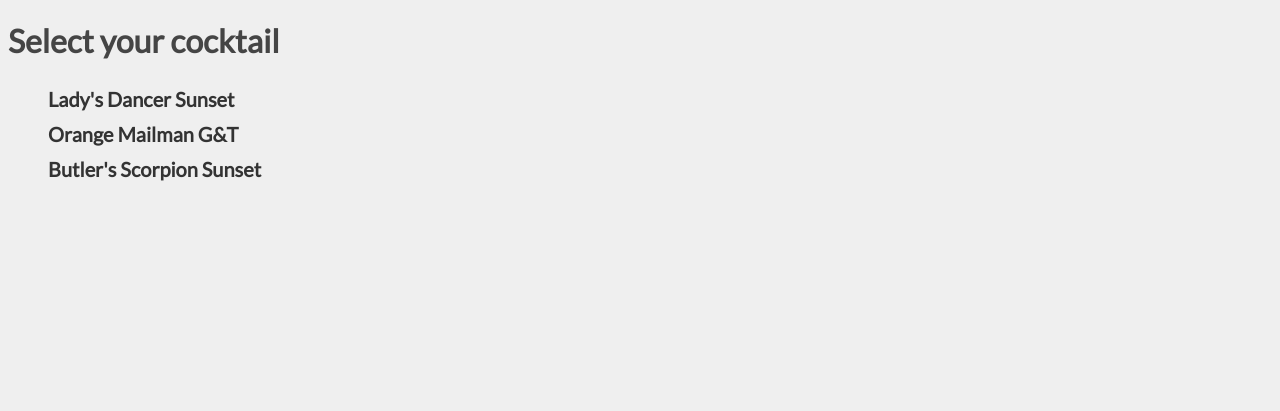
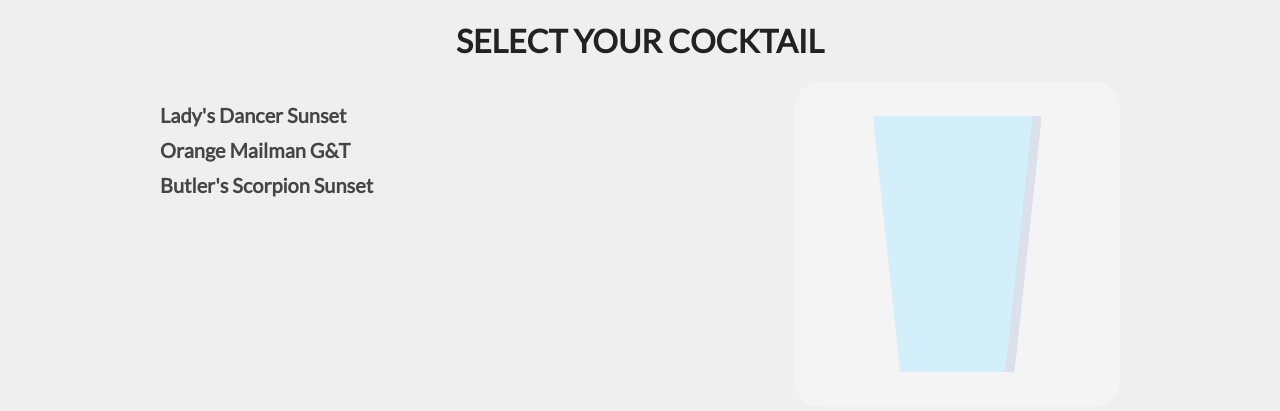
Before and after one commit to dtalkachou/cocktails-example, a plain HTML site: page index.html in a window 1280 px wide. Drawn offline with Linux system fonts and the light colour scheme.

Commit message:
Glass added

```diff
--- a/css/styles.css
+++ b/css/styles.css
@@ -4,10 +4,39 @@ body {
     font-family: Lato, sans-serif;
 }
 
+h1 {
+    text-align: center;
+    text-transform: uppercase;
+    color: #222;
+}
+
+.container {
+    max-width: 960px;
+    margin: auto;
+}
+
+#cocktails {
+    display: flex;
+    justify-content: space-between;
+}
+
+#cocktails ul {
+    padding: 0;
+}
+
 #cocktails li {
     list-style: none;
-    color: #333;
     font-size: 1.25em;
     line-height: 1.75em;
     font-weight: bold;
 }
+
+#cocktails .glass {
+    display: flex;
+    justify-content: center;
+    align-items: center;
+    background-color: #f4f4f4;
+    border-radius: 25px;
+    width: 325px;
+    height: 325px;
+}
--- a/index.html
+++ b/index.html
@@ -7,9 +7,17 @@
 </head>
 <body>
     <h1>Select your cocktail</h1>
-    <div id="cocktails">
+    <div id="cocktails" class="container">
         <ul class="cocktail-list">
         </ul>
+        <div class="glass">
+            <svg id="cocktail-glass" height="256" viewBox="88 0 337 512" width="169" xmlns="http://www.w3.org/2000/svg">
+                <path d="m365.717 512h-219.434c-2.634 0-4.843-1.987-5.122-4.605l-53.448-501.698c-.324-3.044 2.061-5.697 5.122-5.697h326.329c3.061 0 5.447 2.653 5.122 5.697l-53.448 501.698c-.278 2.618-2.487 4.605-5.121 4.605z" fill="#d3eff9"/>
+                <path d="m406.712 0-54.545 512h13.55c2.634 0 4.843-1.987 5.122-4.605l53.448-501.698c.324-3.044-2.061-5.697-5.122-5.697z" fill="#dbe0ea"/>
+                <path class="content" d="m379.326 427.735 30.792-289.03h-308.235l30.791 289.03c2.232 20.951 19.545 36.821 40.167 36.821h166.318c20.622 0 37.935-15.871 40.167-36.821z" fill="none"/>
+                <path class="content-shadow" d="m391.935 138.705-30.792 289.03c-2.232 20.951-19.544 36.821-40.167 36.821h18.182c20.622 0 37.935-15.871 40.167-36.821l30.792-289.03z" fill="none"/>
+            </svg>
+        </div>
     </div>
     <script>
         var cocktailsData;
```
